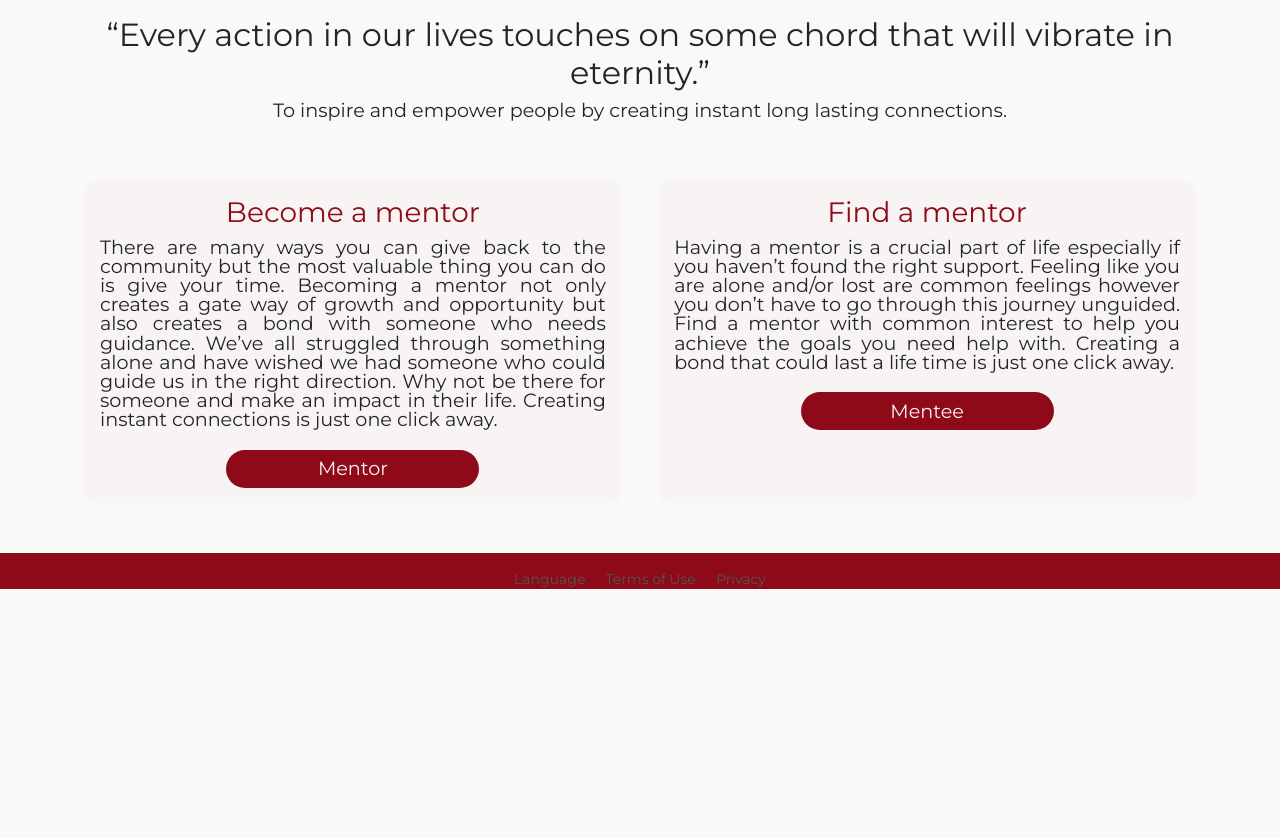
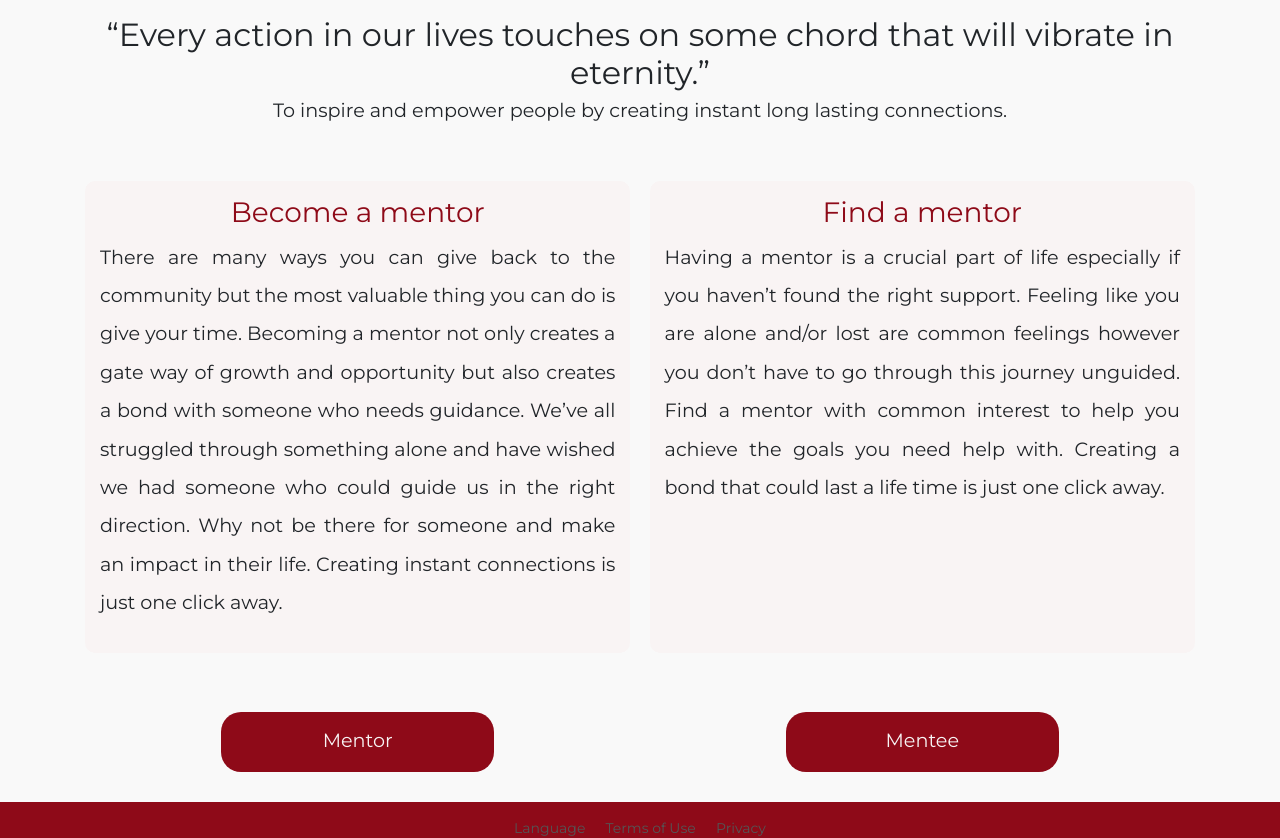
Before and after one commit to project-impact-2019/project-impact, a Django app: page / in a window 1280 px wide. Shown: the part 484-1322 px from the top of the page. Before the commit the page ends 1073 px from the top, so only its background shows below. Run offline with Django 3.2, Linux system fonts and the light colour scheme; some libraries are stand-ins or nearby versions.

Commit message:
Fix index buttons

```diff
--- a/core/static/css/styles.css
+++ b/core/static/css/styles.css
@@ -386,12 +386,22 @@ nav{
 @media (min-width:700px){
    .index-page{
         grid-template-columns: 1fr 1fr;
-        grid-gap: 2em;
+        grid-gap: 1em;
+        line-height: 2em;
+        grid-template-rows: 1fr 80px;
    }
 
    .mentee-index, .mentor-index{
        padding: 15px;
 
+   }
+
+   .bA{
+       grid-row: 2/3;
+   }
+
+   .index-buttons{
+       align-self: top;
    }
 
    .card-gallery{
--- a/core/templates/index.html
+++ b/core/templates/index.html
@@ -16,18 +16,20 @@
                    <p>
                     There are many ways you can give back to the community but the most valuable thing you can do is give your time. Becoming a mentor not only creates a gate way of growth and opportunity but also creates a bond with someone who needs guidance. We’ve all struggled through something alone and have wished we had someone who could guide us in the right direction. Why not be there for someone and make an impact in their life. Creating instant connections is just one click away.
                     </p>
-                <div class="buttons index-buttons">
+            </div>
+            <div class="buttons index-buttons bA">
                     <a class="link-button" href="{% url 'mentor_signup' %}">Mentor </a>
             </div>
-            </div>
             <div class="content mentee-index">
+                  <div class='text'>
                         <h3 class='index-h3'> Find a mentor</h3>
                         <p>
                         Having a mentor is a crucial part of life especially if you haven’t found the right support. Feeling like you are alone and/or lost are common feelings however you don’t have to go through this journey unguided. Find a mentor with common interest to help you achieve	 the goals you need help with. Creating a bond that could last a life time is just one click away.
                         </p>
-                <div class="buttons index-buttons">
+                  </div>
+           </div>
+           <div class="buttons index-buttons bB">
                 <a class="link-button" href="{% url 'mentee_signup' %}">Mentee</a>
-                </div>
            </div>
          </div>
      </div>
```
Lines whose indentation alone changed are shown as unchanged.
